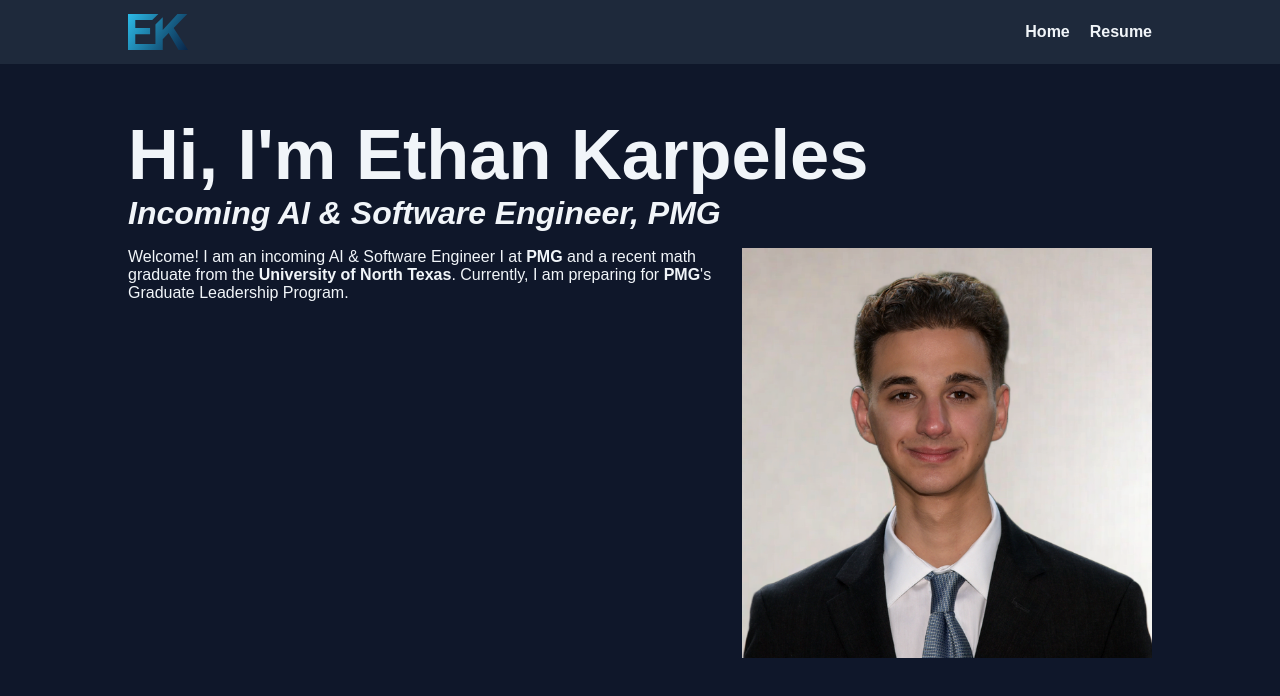
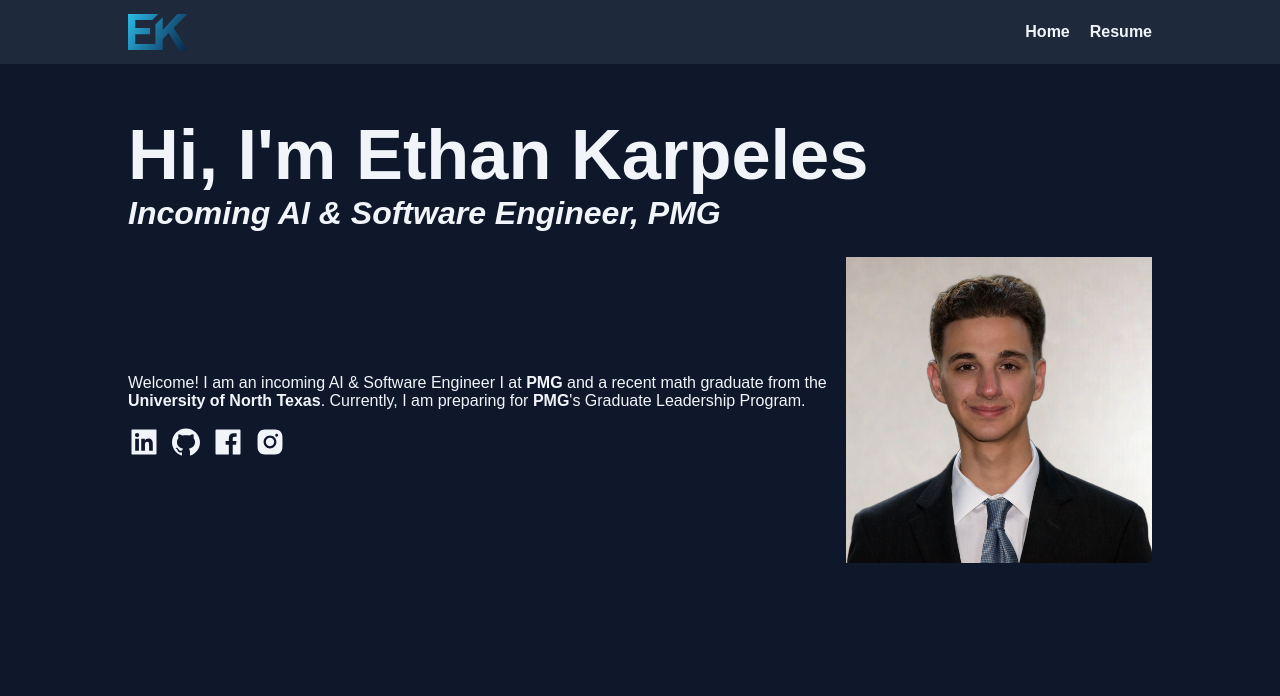
Before and after one commit to ethankarpeles/personal-website, a React (Vite) app: page /#/ in a window 1280 px wide. Shown: the top 696 px of the page. Built offline with nearby package versions, Linux system fonts and the light colour scheme.

Commit message:
Add socials, correct alignment.

```diff
--- a/package.json
+++ b/package.json
@@ -14,6 +14,7 @@
     "dependencies": {
         "react": "^19.2.0",
         "react-dom": "^19.2.0",
+        "react-icons": "^5.5.0",
         "react-router-dom": "^7.11.0"
     },
     "devDependencies": {
--- a/src/pages/Home.tsx
+++ b/src/pages/Home.tsx
@@ -1,5 +1,6 @@
 import Navbar from "../components/Navbar.tsx";
 import headshot from '../assets/professional-headshot.png'
+import { AiFillFacebook, AiFillGithub, AiFillLinkedin, AiFillInstagram } from "react-icons/ai";
 
 export default function Home() {
     return (<>
@@ -18,9 +19,29 @@ function About() {
                 <h2><i>Incoming AI & Software Engineer, {PMG}</i></h2>
             </header>
             <section>
+                <div>
+                    <p>Welcome! I am an incoming AI & Software Engineer I at {PMG} and a recent math graduate from the {UNT}. Currently, I am preparing for {PMG}'s Graduate Leadership Program.</p>
+                    <Socials />
+                </div>
                 <img src={headshot} className='headshot' />
-                <p>Welcome! I am an incoming AI & Software Engineer I at {PMG} and a recent math graduate from the {UNT}. Currently, I am preparing for {PMG}'s Graduate Leadership Program.</p>
             </section>
         </article>
     );
 }
+
+function Socials() {
+    return <>
+        <a href='https://www.linkedin.com/in/ethankarpeles/'>
+            <AiFillLinkedin className='social' />
+        </a>
+        <a href='https://github.com/ethankarpeles'>
+            <AiFillGithub className='social' />
+        </a>
+        <a href='https://www.facebook.com/ethan.karpeles'>
+            <AiFillFacebook className='social' />
+        </a>
+        <a href='https://www.instagram.com/ethan.karpeles/'>
+            <AiFillInstagram className='social' />
+        </a>
+    </>;
+}
--- a/src/styles/Navbar.module.css
+++ b/src/styles/Navbar.module.css
@@ -23,8 +23,8 @@
 
 .navlink {
     position: relative;
-    left: var(--small-padding);
-    padding: var(--small-padding);
+    left: var(--small-space);
+    padding: var(--small-space);
 }
 
 .navlogo {
--- a/src/styles/global.css
+++ b/src/styles/global.css
@@ -5,8 +5,11 @@
     --font-family-main: Arial, sans-serif;
     --content-width: 80%;
     --regular-font-size: clamp(1rem, 1.2vw, 1.2rem);
-    --small-padding: 10px;
-    --headshot-width: 40%;
+    --small-space: 10px;
+    --medium-space: 25px;
+    --large-space: 50px;
+    --headshot-width: 10%;
+    --social-width: clamp(10px, 8vw, 32px);
 }
 
 * {
@@ -45,11 +48,25 @@ h2 {
 }
 
 article {
-    display: block;
+    display: flex;
+    flex-direction: column;
     width: var(--content-width);
     margin: 0 auto;
-    padding-top: 50px;
+    padding-top: var(--large-space);
     flex: 1;
+}
+
+section {
+    display: flex;
+    flex-wrap: wrap;
+    flex-direction: row;
+    align-items: center;
+    padding-top: var(--medium-space);
+}
+
+section div {
+    flex: 2 1 300px;
+    margin-right: var(--small-space);
 }
 
 a {
@@ -58,12 +75,22 @@ a {
 }
 
 .headshot {
-    width: var(--headshot-width);
-    float: right;
-    margin: 0 0 var(--small-padding) var(--small-padding);
+    display: flex;
+    flex: 1 2 var(--headshot-width);
+    max-width: 100%;
+    min-width: 0;
+    min-height: 0;
+    align-self: flex-start;
 }
 
-object {
+object,
+iframe {
     flex: 1;
     border: none;
 }
+
+.social {
+    width: var(--social-width);
+    height: var(--social-width);
+    margin-right: var(--small-space);
+}
```
Also changed, not shown: 1 other file (tests, documents, lock files or other folders).
